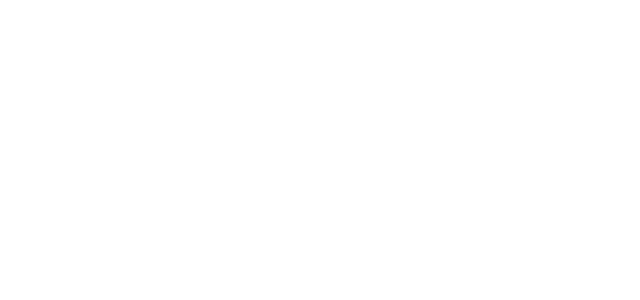
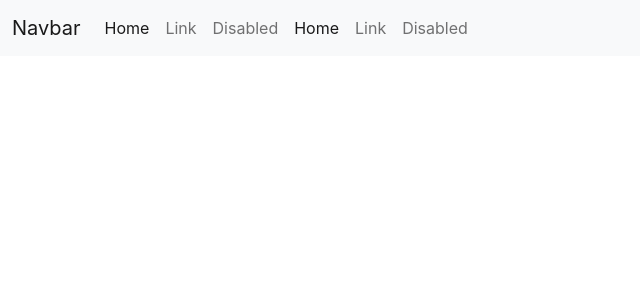
Before and after one commit to infoocean/mytask, a React (Create React App) app: page /homepage in a window 1280 px wide. Shown: the top 300 px of the page, without its empty margins (0-640 px from the left). Built offline with nearby package versions, Linux system fonts and the light colour scheme.

Commit message:
updatetoday

```diff
--- a/package.json
+++ b/package.json
@@ -10,9 +10,12 @@
     "@testing-library/react": "^13.4.0",
     "@testing-library/user-event": "^13.5.0",
     "axios": "^1.1.3",
+    "bootstrap": "^5.2.2",
+    "country-state-city": "^3.1.2",
     "formik": "^2.2.9",
     "framer-motion": "^7.6.4",
     "react": "^18.2.0",
+    "react-country-region-selector": "^3.6.1",
     "react-dom": "^18.2.0",
     "react-phone-input-2": "^2.15.1",
     "react-phone-number-input": "^3.2.12",
--- a/public/index.html
+++ b/public/index.html
@@ -39,5 +39,7 @@
       To begin the development, run `npm start` or `yarn start`.
       To create a production bundle, use `npm run build` or `yarn build`.
     -->
+    <script src="https://cdn.jsdelivr.net/npm/@popperjs/core@2.11.6/dist/umd/popper.min.js" integrity="sha384-oBqDVmMz9ATKxIep9tiCxS/Z9fNfEXiDAYTujMAeBAsjFuCZSmKbSSUnQlmh/jp3" crossorigin="anonymous"></script>
+<script src="https://cdn.jsdelivr.net/npm/bootstrap@5.2.2/dist/js/bootstrap.min.js" integrity="sha384-IDwe1+LCz02ROU9k972gdyvl+AESN10+x7tBKgc9I5HFtuNz0wWnPclzo6p9vxnk" crossorigin="anonymous"></script>
   </body>
 </html>
--- a/src/App.js
+++ b/src/App.js
@@ -1,5 +1,6 @@
 import React from 'react';
 import { Switch, Route } from "react-router-dom";
+import HomePage from './Mycomponents/HomeComp/Homepage';
 import Login from "./Mycomponents/Login";
 import Register from "./Mycomponents/Register";
 
@@ -10,6 +11,7 @@ function App() {
         <Route exact path="/" component={Login} />
         <Route exact path="/loginpage" component={Login} />
         <Route exact path="/registrationpage" component={Register}/>
+        <Route exact path="/homepage" component={HomePage}></Route>
       </Switch>
     </div>
   );
--- /dev/null
+++ b/src/Mycomponents/HomeComp/Homepage.jsx
@@ -0,0 +1,10 @@
+import React from 'react';
+import Navbar from '../Templates/Header';
+
+function HomePage() {
+    return ( <>
+        <Navbar/>
+    </> );
+}
+
+export default HomePage;
--- a/src/Mycomponents/Register.jsx
+++ b/src/Mycomponents/Register.jsx
@@ -21,6 +21,7 @@ import { toast, ToastContainer } from "react-toastify";
 import "react-toastify/dist/ReactToastify.css";
 import PhoneInput from "react-phone-input-2";
 import "react-phone-input-2/lib/style.css";
+import { CountryDropdown,RegionDropdown } from 'react-country-region-selector';
 
 class Register extends Component {
   constructor(props) {
@@ -59,7 +60,9 @@ class Register extends Component {
                     password: "",
                     confirmpassword: "",
                     number: "",
-                    dob : ""
+                    dob : "",
+                    country:"",
+                    state:""
                   }}
                   validate={(values) => {
                     const errors = {};
@@ -102,12 +105,21 @@ class Register extends Component {
                     if(!values.dob){
                         errors.dob = "required feild**";
                     }
+
+                    if(!values.country){
+                      errors.country = "required feild";
+                    }
+
+                    if(!values.state){
+                      errors.state = "required feild";
+                    }
+
                     return errors;
                   }}
                   onSubmit={async (values, { setSubmitting, resetForm }) => {
                     this.setState({ showsnipper: true });
                     //console.log(values);
-                    //alert(JSON.stringify(values, null, 2));
+                    alert(JSON.stringify(values, null, 2));
                     let numberformat =
                       "+" +
                       this.state.country_code +
@@ -324,6 +336,58 @@ class Register extends Component {
                             errors.dob}
                         </span>
                       </FormControl>
+                      <FormControl id="dob" mt={2}>
+                        <FormLabel>Country</FormLabel>
+                        {/*
+                        width: 400px;
+    border: 0.5px solid #d0dfe3;
+    height: 44px;
+    border-radius: 5px; */}
+                        <CountryDropdown name="country"
+                        defaultOptionLabel="Select a country" value={values.country}
+                      onChange={(_, e) => handleChange(e)} onBlur={handleBlur} />
+                        <span
+                          style={{
+                            color: "red",
+                            fontSize: "13px",
+                            paddingBottom: "10px",
+                            fontWeight: "bold",
+                          }}
+                        >
+                          {errors.country &&
+                            touched.country &&
+                            errors.country}
+                        </span>
+                      </FormControl>
+                      <FormControl id="dob" mt={2}>
+                        <FormLabel>State</FormLabel>
+{/*
+                        width: 400px;
+    border: 0.5px solid #d0dfe3;
+    height: 44px;
+    border-radius: 5px; */}
+                        <RegionDropdown
+                         name="state"
+                        defaultOptionLabel="select a state" blankOptionLabel="Select a state" country={values.country} value={values.state}
+                    onChange={(_, e) => handleChange(e)} onBlur={handleBlur}
+                     />
+                        <span
+                          style={{
+                            color: "red",
+                            fontSize: "13px",
+                            paddingBottom: "10px",
+                            fontWeight: "bold",
+                          }}
+                        >
+                          {errors.state &&
+                            touched.state &&
+                            errors.state}
+                        </span>
+                      </FormControl>
+
+
+
+
                       <Stack spacing={10} mt={3}>
                         <Button
                           type="submit"
--- a/src/Mycomponents/Templates/Header.jsx
+++ b/src/Mycomponents/Templates/Header.jsx
@@ -0,0 +1,39 @@
+import React from 'react';
+import 'bootstrap/dist/css/bootstrap.css';
+
+function Navbar() {
+    return ( <>
+        <nav class="navbar navbar-expand-lg bg-light">
+            <div class="container-fluid">
+                <a class="navbar-brand" href="#">Navbar</a>
+                <button class="navbar-toggler" type="button" data-bs-toggle="collapse" data-bs-target="#navbarSupportedContent" aria-controls="navbarSupportedContent" aria-expanded="false" aria-label="Toggle navigation">
+                <span class="navbar-toggler-icon"></span>
+                </button>
+                <div class="collapse navbar-collapse" id="navbarSupportedContent">
+                <ul class="navbar-nav ml-auto mb-2 mb-lg-0">
+                    <li class="nav-item">
+                    <a class="nav-link active" aria-current="page" href="#">Home</a>
+                    </li>
+                    <li class="nav-item">
+                    <a class="nav-link" href="#">Link</a>
+                    </li>
+                    <li class="nav-item">
+                    <a class="nav-link ">Disabled</a>
+                    </li>
+                    <li class="nav-item">
+                    <a class="nav-link active" aria-current="page" href="#">Home</a>
+                    </li>
+                    <li class="nav-item">
+                    <a class="nav-link" href="#">Link</a>
+                    </li>
+                    <li class="nav-item">
+                    <a class="nav-link ">Disabled</a>
+                    </li>
+                </ul>
+                </div>
+           </div>
+        </nav>
+    </> );
+}
+
+export default Navbar;
```
Also changed, not shown: 1 other file (tests, documents, lock files or other folders).
